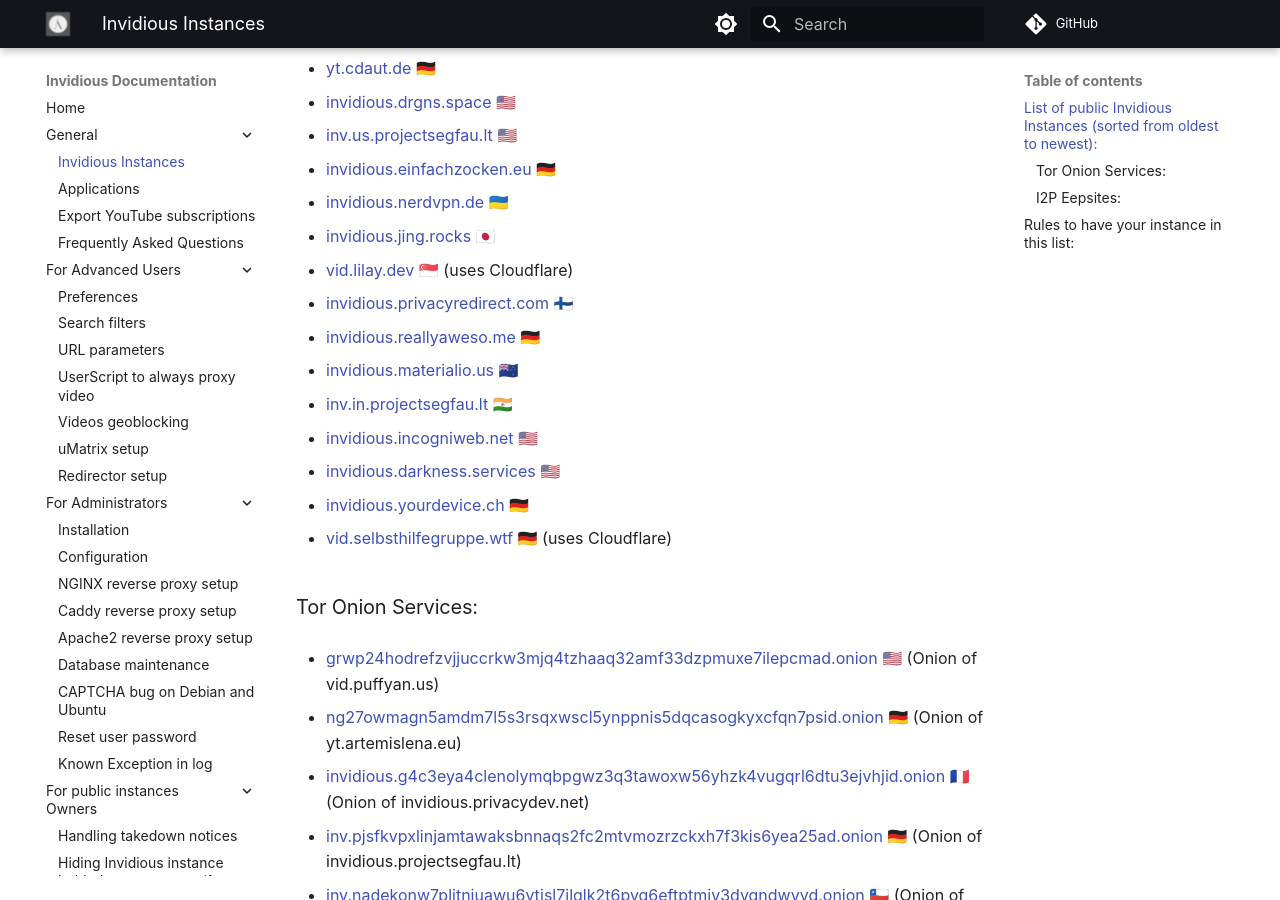
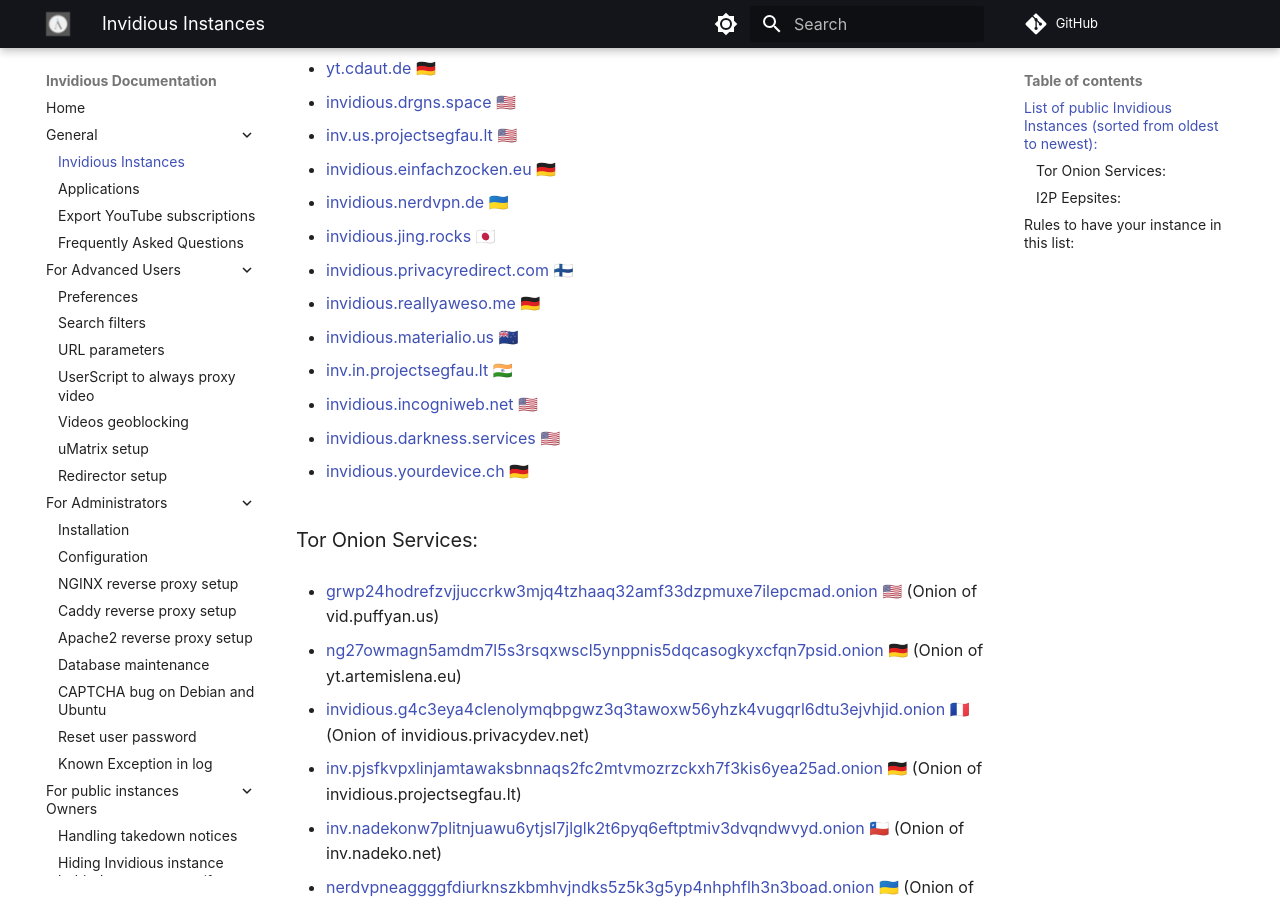
Before and after one commit to iv-org/documentation, an MkDocs documentation site: the page built from docs/instances.md, in a window 1280 px wide and 900 px high, scrolled down 963 px. Built offline with MkDocs 1.6.1 and Material for MkDocs 9.7.7, drawn with Linux system fonts in a browser that asks for light colours; comment, search, counter and statistics services are not loaded.

Commit message:
Remove vid.lilay.dev and vid.selbsthilfegruppe.wtf since they enabled trackers
Co-authored-by: perennial <mail@perennialte.ch>

```diff
--- a/docs/instances.md
+++ b/docs/instances.md
@@ -54,8 +54,6 @@
 
 * [invidious.jing.rocks](https://invidious.jing.rocks) 🇯🇵
 
-* [vid.lilay.dev](https://vid.lilay.dev) 🇸🇬 (uses Cloudflare)
-
 * [invidious.privacyredirect.com](https://invidious.privacyredirect.com) 🇫🇮
 
 * [invidious.reallyaweso.me](https://invidious.reallyaweso.me) 🇩🇪
@@ -69,8 +67,6 @@
 * [invidious.darkness.services](https://invidious.darkness.services) 🇺🇸
 
 * [invidious.yourdevice.ch](https://invidious.yourdevice.ch) 🇩🇪
-
-* [vid.selbsthilfegruppe.wtf](https://vid.selbsthilfegruppe.wtf) 🇩🇪 (uses Cloudflare)
 
 ### Tor Onion Services:
 
```
